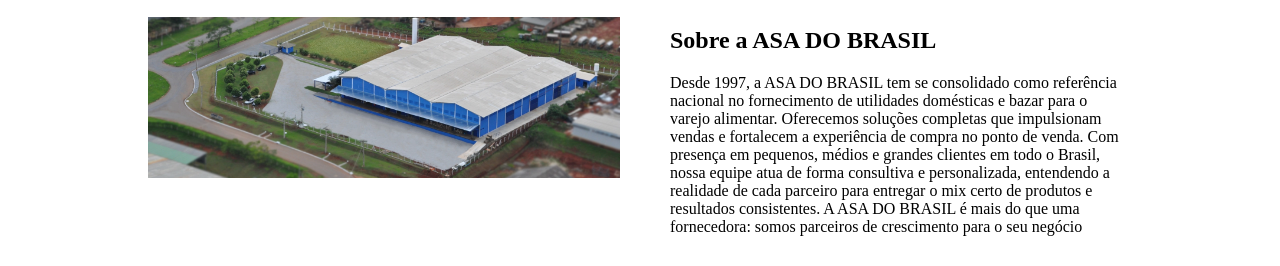
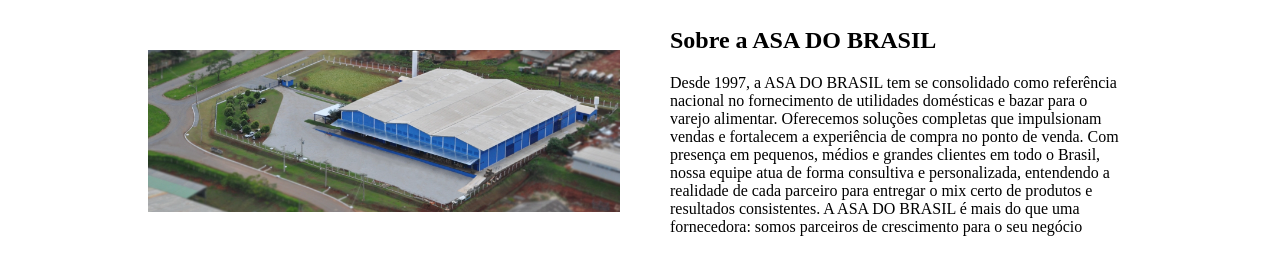
Before and after one commit to devgveb/projectasa, a plain HTML site: page index.html in a window 1280 px wide. Shown: the part 633-899 px from the top of the page. Drawn offline with Linux system fonts and the light colour scheme.

Commit message:
Fix HTML formatting and structure

```diff
--- a/index.html
+++ b/index.html
@@ -114,7 +114,7 @@
 <div class="d-flex flex-row">
 <div class=" d-flex column-xl-12 DarkBlue CenterContent"><h1 class="font paddingTwo">Presente nos melhores varejos do Brasil</h1></div>
 
-<div class="d-flex-container">
+<div class="d-flex-container flex-row">
 
     <section class="column-xl-6 column-md-6 column-sm-12">
 
```
